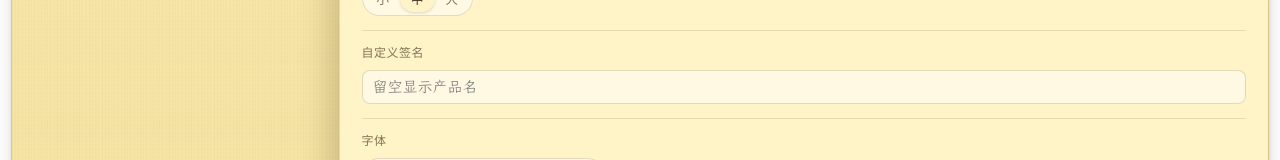
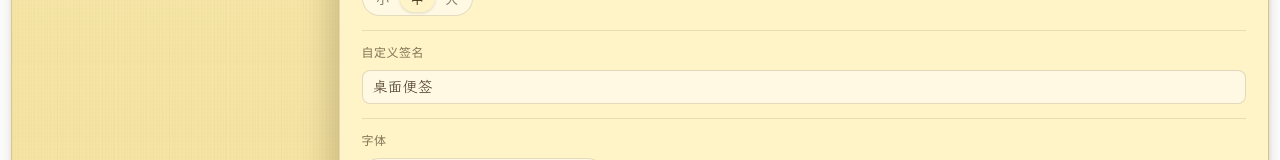
Before and after one commit to miczhang007/DSN, a Vue app: page / in a window 1280 px wide. Both pictures are taken after a click on the button "打开菜单". Shown: the part 296-456 px from the top of the page. Built offline with nearby package versions, Linux system fonts and the light colour scheme.

Commit message:
feat: 自定义签名默认值为「桌面便签」
设置面板签名输入初始化为「桌面便签」，清空时页脚回落到该默认值；移除不再使用的 productName 导入，补充文档说明。

```diff
--- a/src/App.vue
+++ b/src/App.vue
@@ -528,7 +528,7 @@
 
       <footer class="note-footer">
         <span v-if="currentCategory" class="category-count">{{ activeTasks.length }} 项</span>
-        <span class="brand-mark">{{ noteSignature || productName }}</span>
+        <span class="brand-mark">{{ noteSignature || "桌面便签" }}</span>
       </footer>
     </section>
   </main>
@@ -563,10 +563,9 @@ import { useCategories } from "./composables/useCategories.js";
 import { formatDeadline, formatTime } from "./lib/datetime.js";
 import { setErrorReporter } from "./lib/errors.js";
 import { eventText, taskStatus, taskStatusText } from "./lib/labels.js";
-import { productName } from "./lib/product-info.js";
 
 // 版本号按 AGENTS.md 在 App.vue 内维护，改应用代码后必须同步时间。
-const versionLabel = "v1.5.0 - 2026-11-03 22:29";
+const versionLabel = "v1.5.0 - 2026-11-03 22:33";
 
 const view = ref("home");
 const menuOpen = ref(false);
--- a/src/components/AppMenu.vue
+++ b/src/components/AppMenu.vue
@@ -45,7 +45,7 @@
           :value="noteSignature"
           type="text"
           maxlength="20"
-          placeholder="留空显示产品名"
+          placeholder="桌面便签"
           @input="$emit('change-signature', $event.target.value)"
         />
       </div>
--- a/src/composables/useNoteSettings.js
+++ b/src/composables/useNoteSettings.js
@@ -16,13 +16,14 @@ const KEY_POSITION = "note-position";
 const DEFAULT_SIZE = "medium";
 const DEFAULT_THEME = "yellow";
 const DEFAULT_FONT = "xikai";
+const DEFAULT_SIGNATURE = "桌面便签";
 const DEFAULT_POSITION = "top-right";
 
 export function useNoteSettings({ closeMenu, notify } = {}) {
   const noteSize = ref(DEFAULT_SIZE);
   const noteTheme = ref(DEFAULT_THEME);
   const noteFont = ref(DEFAULT_FONT);
-  const noteSignature = ref("");
+  const noteSignature = ref(DEFAULT_SIGNATURE);
   const notePosition = ref(DEFAULT_POSITION);
   const autoStartEnabled = ref(false);
 
@@ -31,7 +32,7 @@ export function useNoteSettings({ closeMenu, notify } = {}) {
     noteSize.value = localStorage.getItem(KEY_SIZE) || DEFAULT_SIZE;
     noteTheme.value = localStorage.getItem(KEY_THEME) || DEFAULT_THEME;
     noteFont.value = localStorage.getItem(KEY_FONT) || DEFAULT_FONT;
-    noteSignature.value = localStorage.getItem(KEY_SIGNATURE) || "";
+    noteSignature.value = localStorage.getItem(KEY_SIGNATURE) ?? DEFAULT_SIGNATURE;
     notePosition.value = localStorage.getItem(KEY_POSITION) || DEFAULT_POSITION;
     localStorage.removeItem("minimal-mode");
   }
@@ -62,6 +63,11 @@ export function useNoteSettings({ closeMenu, notify } = {}) {
   function changeSignature(text) {
     noteSignature.value = String(text || "").slice(0, 20);
     localStorage.setItem(KEY_SIGNATURE, noteSignature.value);
+  }
+
+  /** 签名留空时回落到默认签名。 */
+  function displaySignature() {
+    return noteSignature.value || DEFAULT_SIGNATURE;
   }
 
   function changeNoteFont(font) {
@@ -108,6 +114,8 @@ export function useNoteSettings({ closeMenu, notify } = {}) {
     changeNoteTheme,
     changeNoteFont,
     changeSignature,
+    displaySignature,
+    DEFAULT_SIGNATURE,
     changeNotePosition,
     changeAutoStart,
     refreshAutoStartState,
```
Also changed, not shown: 1 other file (tests, documents, lock files or other folders).
